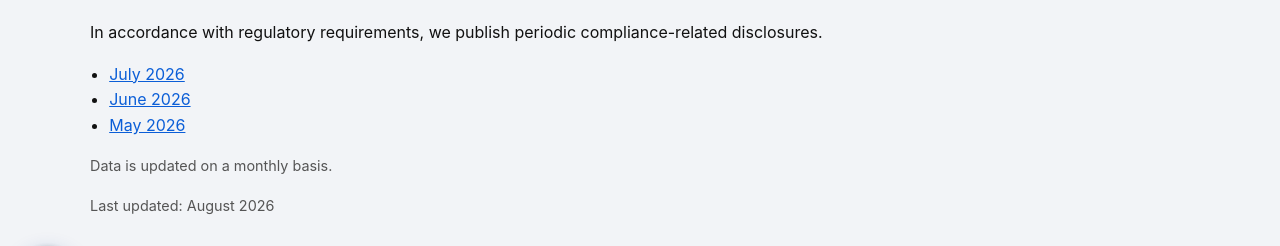
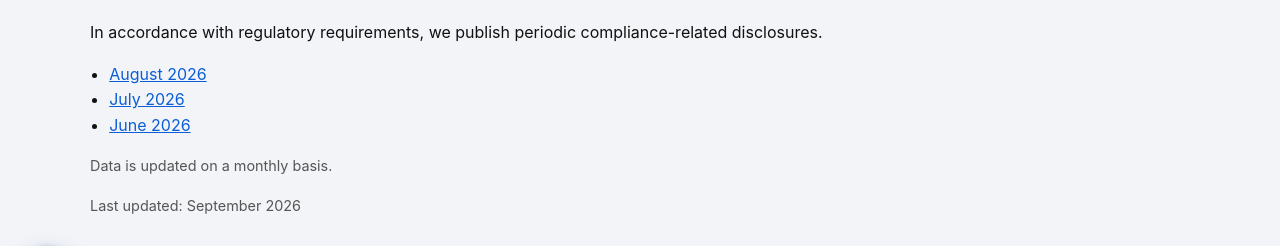
Before and after one commit to p14varuns/ledge-website, a plain HTML site: page index.html in a window 1280 px wide. Shown: the part 479-725 px from the top of the page. Drawn offline with Linux system fonts and the light colour scheme.

Commit message:
Update index.html

```diff
--- a/index.html
+++ b/index.html
@@ -76,15 +76,16 @@
       </p>
 
       <ul class="reg-list">
+        <li><a href="https://ledgeadvisors-my.sharepoint.com/:b:/p/sanika/IQANa9ZyJWl6TZ23DMr4l4s1AWUD7RSb0SVBIDeQpwHLYao" target="_blank" rel="noopener">
+          August 2026<span class="sr-only">(opens in new tab)</span>
+        </a></li>
 	<li><a href="https://ledgeadvisors-my.sharepoint.com/:b:/p/sanika/IQDPT_RmsfmfR7APeMFQNubGAWIxqLhNc0QxjXrklqGJ70U?e=7eeZxa" target="_blank" rel="noopener">
           July 2026<span class="sr-only">(opens in new tab)</span>
         </a></li>
         <li><a href="https://ledgeadvisors-my.sharepoint.com/:b:/p/sanika/IQAa7Jvlqbw8Tq6NLCwFSTBtAb8XjRvtEDBcgr4wO-OoRYE?e=ltM6yi" target="_blank" rel="noopener">
           June 2026<span class="sr-only">(opens in new tab)</span>
         </a></li>
-        <li><a href="https://ledgeadvisors-my.sharepoint.com/:b:/p/sanika/IQCPh816oMMZRp-qsxjZRlBsAXfGzPH3Lsg4F-bhfS7vVPs?e=QTH4tN" target="_blank" rel="noopener">
-          May 2026<span class="sr-only">(opens in new tab)</span>
-        </a></li>
+
       </ul>
 
       <p class="note">
@@ -92,7 +93,7 @@
       </p>
 
       <p class="note">
-        Last updated: August 2026
+        Last updated: September 2026
       </p>
     </div>
   </section>
```
